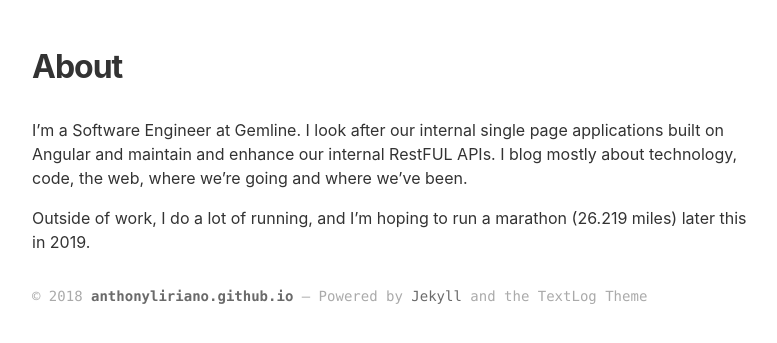
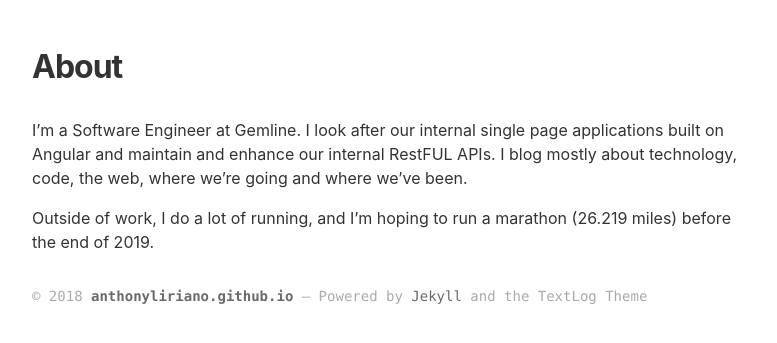
Before and after one commit to anthonyliriano/anthonyliriano.github.io, a Jekyll site: the page built from about.md, in a window 1280 px wide. Shown: the top 343 px of the page, without its empty margins (8-785 px from the left). Built offline with Jekyll 4.4.1, drawn with Linux system fonts in a browser that asks for light colours.

Commit message:
About Me update

```diff
--- a/about.md
+++ b/about.md
@@ -5,4 +5,4 @@ title: About
 
 I'm a Software Engineer at Gemline. I look after our internal single page applications built on Angular and maintain and enhance our internal RestFUL APIs. I blog mostly about technology, code, the web, where we're going and where we've been.
 
-Outside of work, I do a lot of running, and I’m hoping to run a marathon (26.219 miles) later this in 2019.
+Outside of work, I do a lot of running, and I’m hoping to run a marathon (26.219 miles) before the end of 2019.
```
